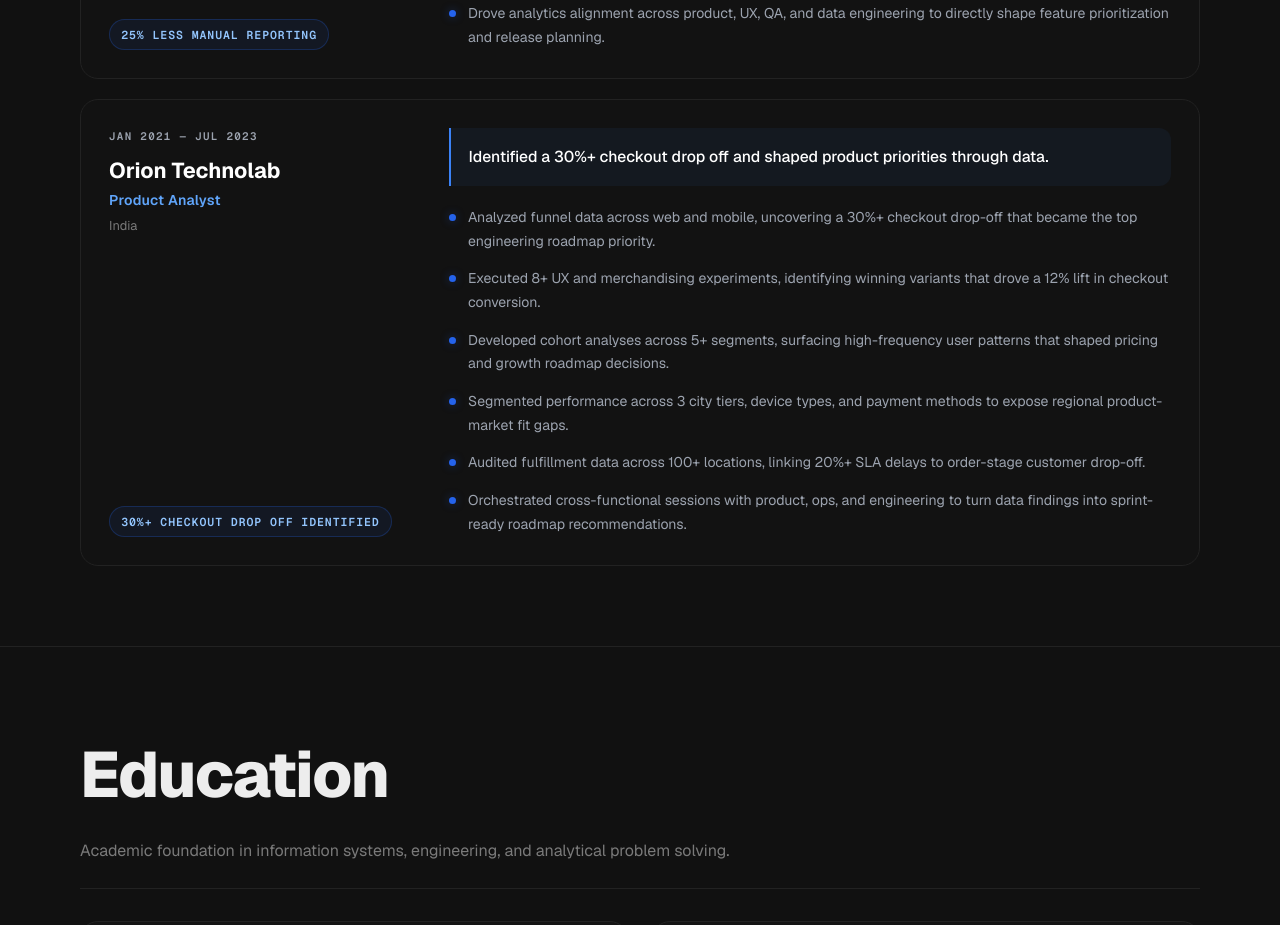
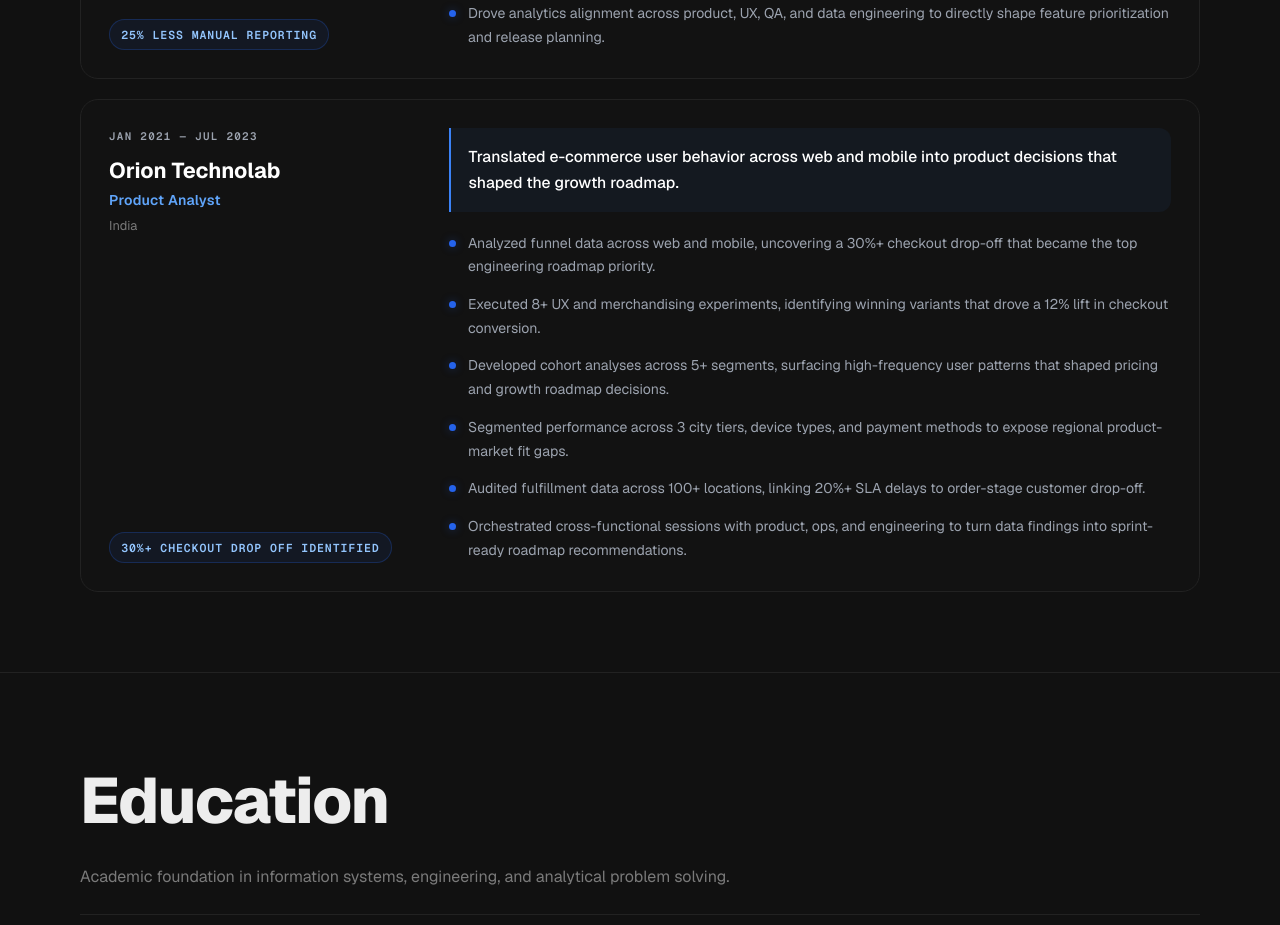
Before and after one commit to Prasanna1377/prasanna-portfolio, a Next.js app: page / in a window 1280 px wide. Shown: the part 3900-4825 px from the top of the page. Built offline with nearby package versions, Linux system fonts and the light colour scheme.

Commit message:
Fix repeated impact statement in Orion Technolab experience

```diff
--- a/components/Experience.tsx
+++ b/components/Experience.tsx
@@ -50,7 +50,7 @@
     period: "Jan 2021 — Jul 2023",
     location: "India",
     impact:
-      "Identified a 30%+ checkout drop off and shaped product priorities through data.",
+      "Translated e-commerce user behavior across web and mobile into product decisions that shaped the growth roadmap.",
     metric: "30%+ checkout drop off identified",
     bullets: [
       "Analyzed funnel data across web and mobile, uncovering a 30%+ checkout drop-off that became the top engineering roadmap priority.",
```
